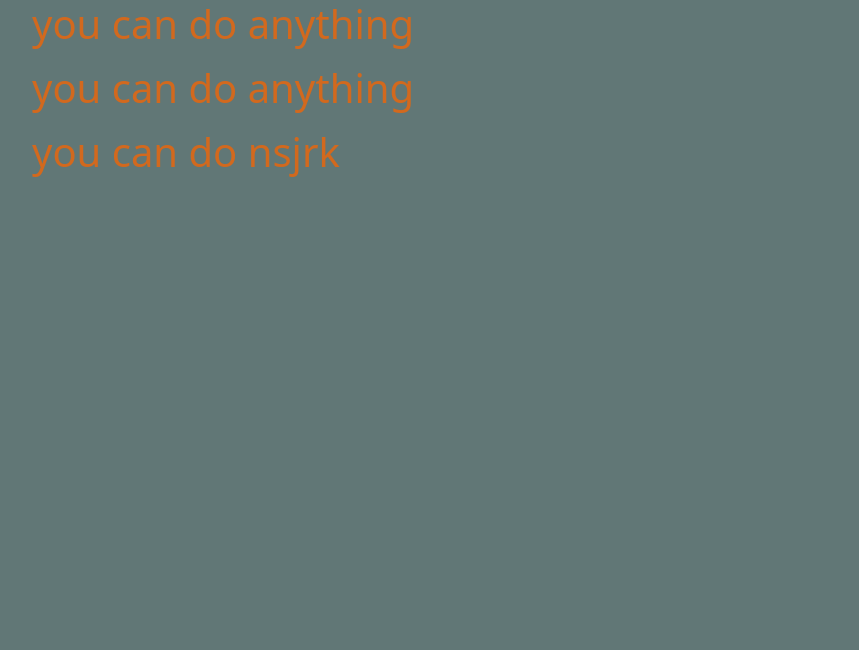
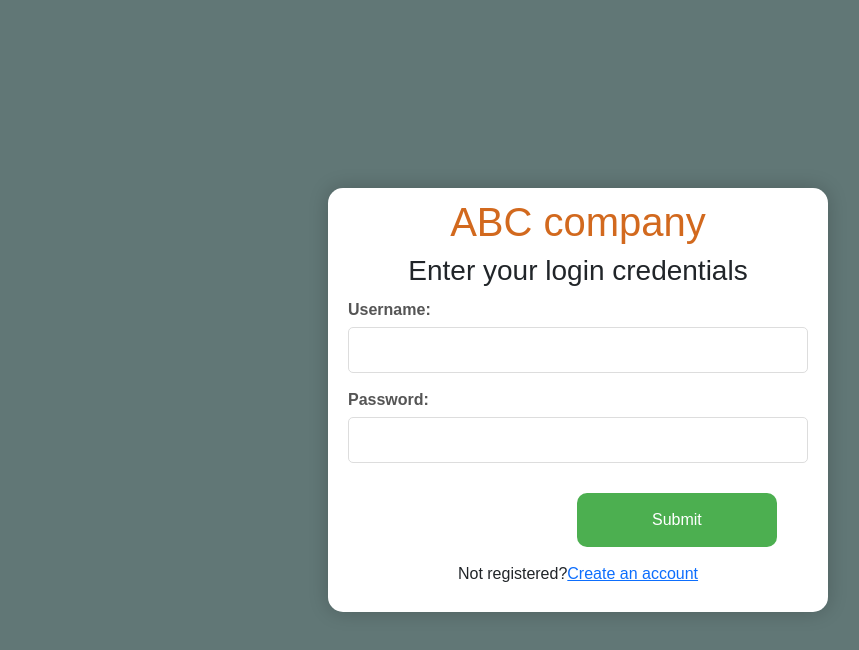
Before and after one commit to shamsherkc1993/react_hook_practice, a React (Create React App) app: page / in a window 1280 px wide. Shown: the top 650 px of the page, without its empty margins (50-909 px from the left). Built offline with nearby package versions, Linux system fonts and the light colour scheme.

Commit message:
create login form from react

```diff
--- a/src/App.js
+++ b/src/App.js
@@ -4,6 +4,7 @@ import 'bootstrap/dist/css/bootstrap.min.css';
 import ArrayWithUseState from './component/ArrayWithUseState';
 import UseStateObject from './component/UseStateObject';
 import ShortCircuitEvaluation from './component/ShortCircuitEvaluation';
+import Login from './component/Login';
 
 
 function App() {
@@ -29,7 +30,8 @@ function App() {
         <button type="button" className="btn btn-primary" onClick={changeText}>Primary</button> */}
         {/* <ArrayWithUseState /> */}
         {/* <UseStateObject /> */}
-        <ShortCircuitEvaluation />
+        {/* <ShortCircuitEvaluation /> */}
+        <Login />
 
       </div>
     </div>
--- /dev/null
+++ b/src/component/Login.css
@@ -0,0 +1,65 @@
+body {
+    display: flex;
+    align-items: center;
+    justify-content: center;
+    font-family: sans-serif;
+    line-height: 1.5;
+    min-height: 100vh;
+    background: #f3f3f3;
+    flex-direction: column;
+    margin: 0;
+}
+
+.main {
+    background-color: #fff;
+    border-radius: 15px;
+    box-shadow: 0 0 20px rgba(0, 0, 0, 0.2);
+    padding: 10px 20px;
+    transition: transform 0.2s;
+    width: 500px;
+    text-align: center;
+}
+
+h1 {
+    color: #4CAF50;
+}
+
+label {
+    display: block;
+    width: 100%;
+    margin-top: 10px;
+    margin-bottom: 5px;
+    text-align: left;
+    color: #555;
+    font-weight: bold;
+}
+
+
+input {
+    display: block;
+    width: 100%;
+    margin-bottom: 15px;
+    padding: 10px;
+    box-sizing: border-box;
+    border: 1px solid #ddd;
+    border-radius: 5px;
+}
+
+button {
+    padding: 15px;
+    border-radius: 10px;
+    margin-top: 15px;
+    margin-bottom: 15px;
+    border: none;
+    color: white;
+    cursor: pointer;
+    background-color: #4CAF50;
+    width: 100%;
+    font-size: 16px;
+}
+
+.wrap {
+    display: flex;
+    justify-content: center;
+    align-items: center;
+}
--- /dev/null
+++ b/src/component/Login.js
@@ -0,0 +1,76 @@
+import React, {useState} from 'react'
+import './Login.css'
+
+const Login = () => {
+
+    const [email, setEmail] = useState("");
+    const [password, setPassword] = useState("");
+    const [allEntry, setAllEntry] = useState([]);
+
+  const submitHandler = (e) => {
+    e.preventDefault();
+    const newEntry ={email : email, password : password}
+    setAllEntry([...allEntry, newEntry]);
+    console.log(allEntry)
+  }
+
+    return (
+    <>
+        <div class="main" onSubmit={submitHandler}>
+        <h1>ABC company</h1>
+        <h3>Enter your login credentials</h3>
+        <form action="">
+            <label for="first">
+                  Username:
+              </label>
+            <input type="text"
+                   id="first"
+                   name="first"
+                   value={email}
+                   onChange={(e)=>setEmail(e.target.value)}
+                   />
+
+            <label for="password">
+                  Password:
+              </label>
+            <input type="password"
+                   id="password"
+                   name="password"
+                   value={password}
+                   onChange={(e)=>setPassword(e.target.value)}
+
+
+                   />
+
+            <div class="wrap">
+                <button type="submit"
+                        >
+                    Submit
+                </button>
+            </div>
+        </form>
+        <p>Not registered?
+              <a href="#"
+               >
+                Create an account
+            </a>
+        </p>
+    </div>
+    <div>
+        {
+            allEntry.map((currentElem) =>{
+                return (
+                    <div>
+                        <p>{currentElem.email}</p>
+                        <p>{currentElem.password}</p>
+
+                    </div>
+                )
+            })
+        }
+    </div>
+    </>
+  )
+}
+
+export default Login
```
